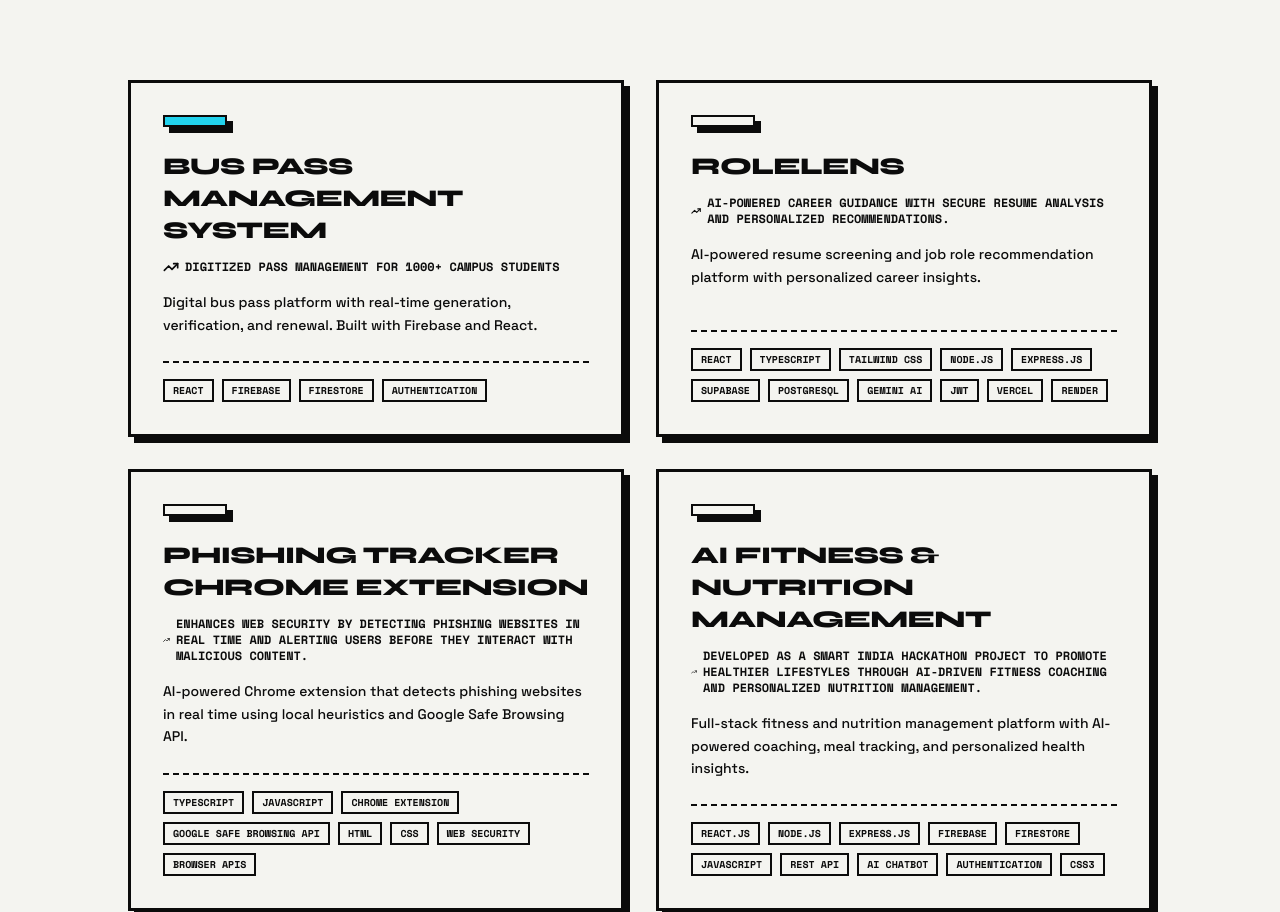
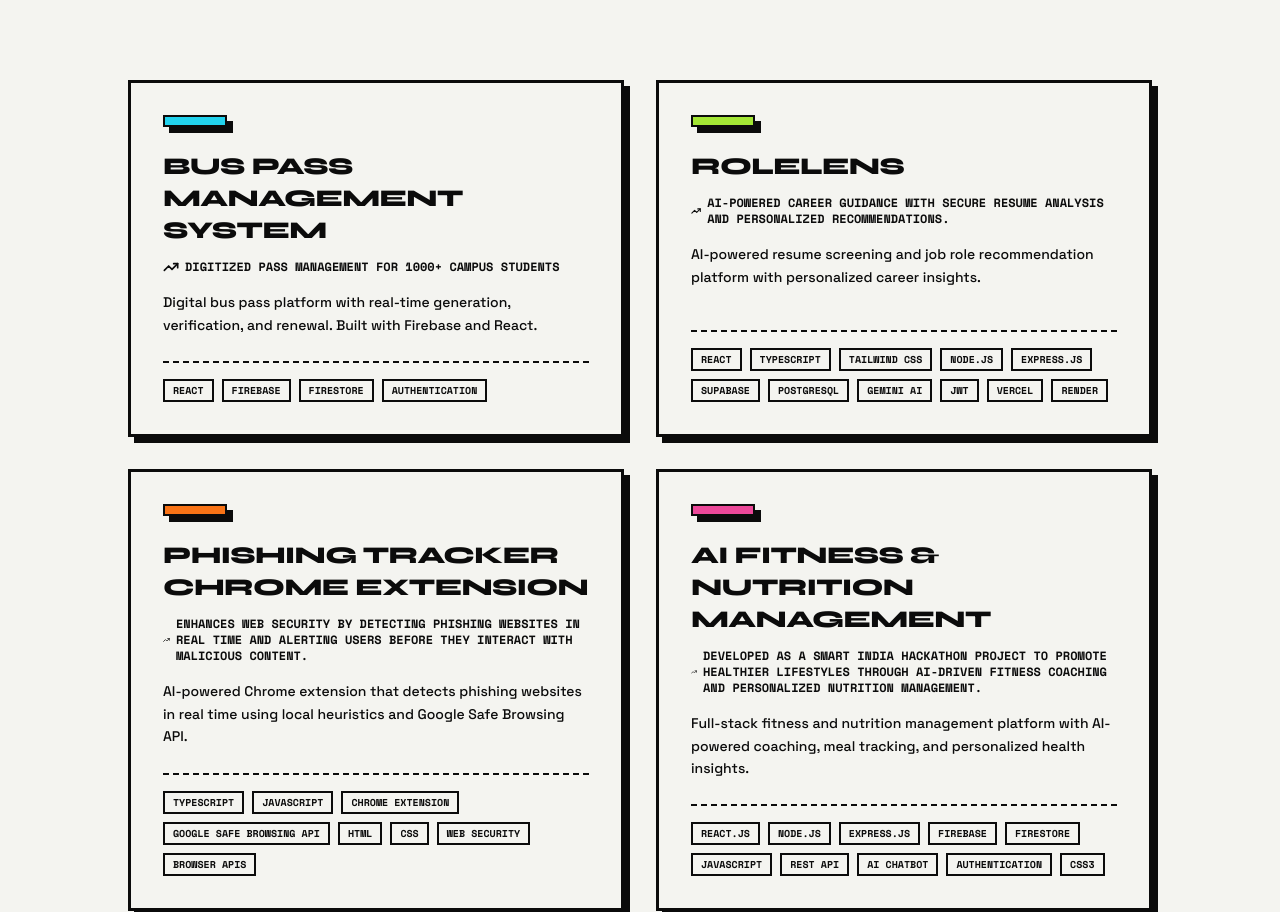
Before and after one commit to akhilesh-reddy2005/Akhilesh_Reddy_Portfolio, a React (Vite) app: page / in a window 1280 px wide. Shown: the part 3345-4257 px from the top of the page. Built offline with nearby package versions, Linux system fonts and the light colour scheme.

Commit message:
style: update project accent colors to match defined CSS variables

```diff
--- a/src/components/Projects.tsx
+++ b/src/components/Projects.tsx
@@ -55,7 +55,7 @@ const projects: Project[] = [
       "Vercel",
       "Render"
     ],
-    color: "var(--accent-green)",
+    color: "var(--accent-lime)",
     code: "https://github.com/akhilesh-reddy2005/RoleLens",
     demo: "",
     featured: true,
@@ -83,7 +83,7 @@ const projects: Project[] = [
       "Web Security",
       "Browser APIs"
     ],
-    color: "var(--accent-yellow)",
+    color: "var(--accent-orange)",
     code: "https://github.com/akhilesh-reddy2005/phishingtracker_extensionn",
     demo: "",
     featured: true,
@@ -113,7 +113,7 @@ const projects: Project[] = [
       "Authentication",
       "CSS3"
     ],
-    color: "var(--accent-blue)",
+    color: "var(--accent-pink)",
     code: "https://github.com/akhilesh-reddy2005/SIH_Hackathon",
     demo: "",
     featured: true,
```
